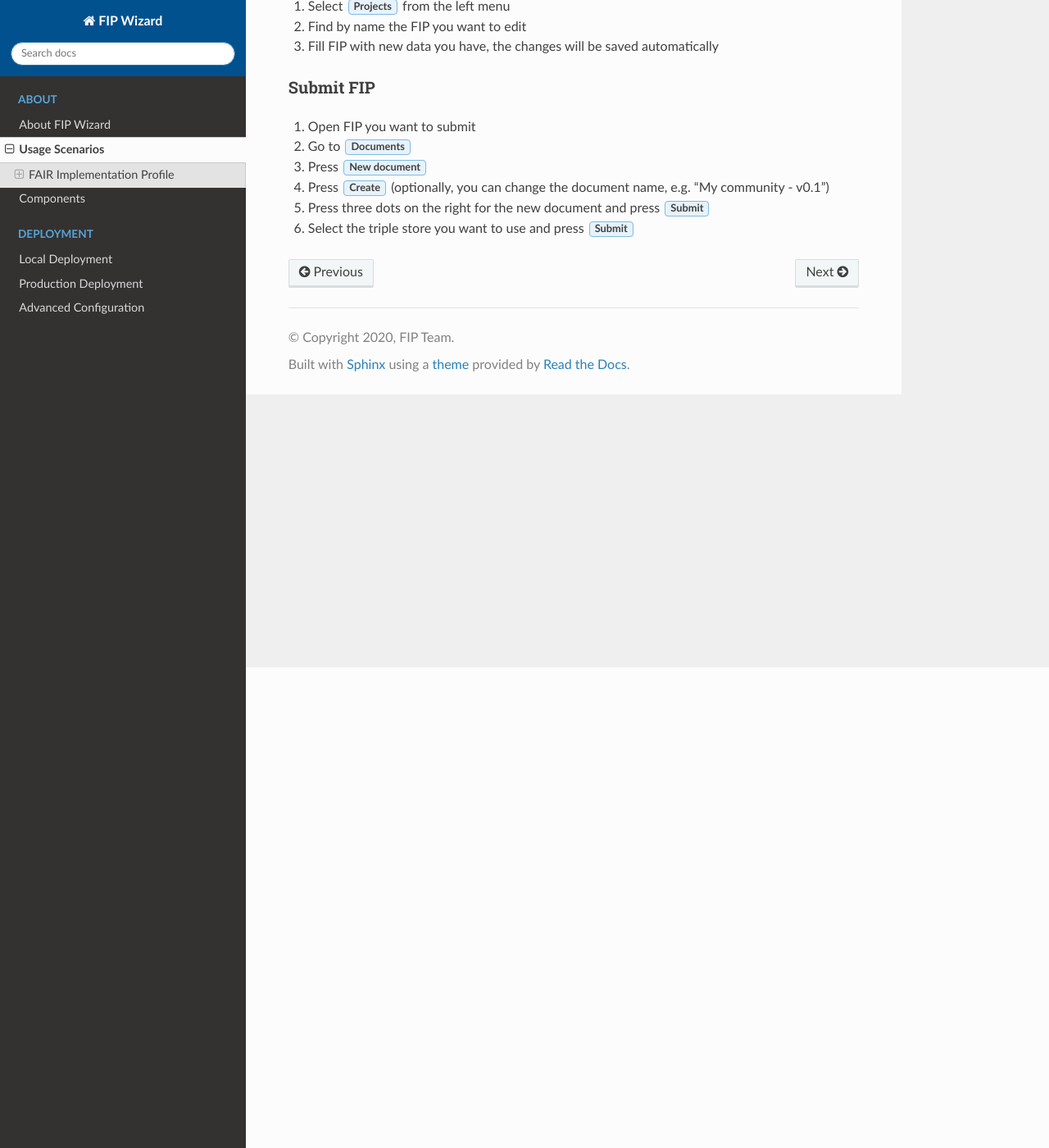
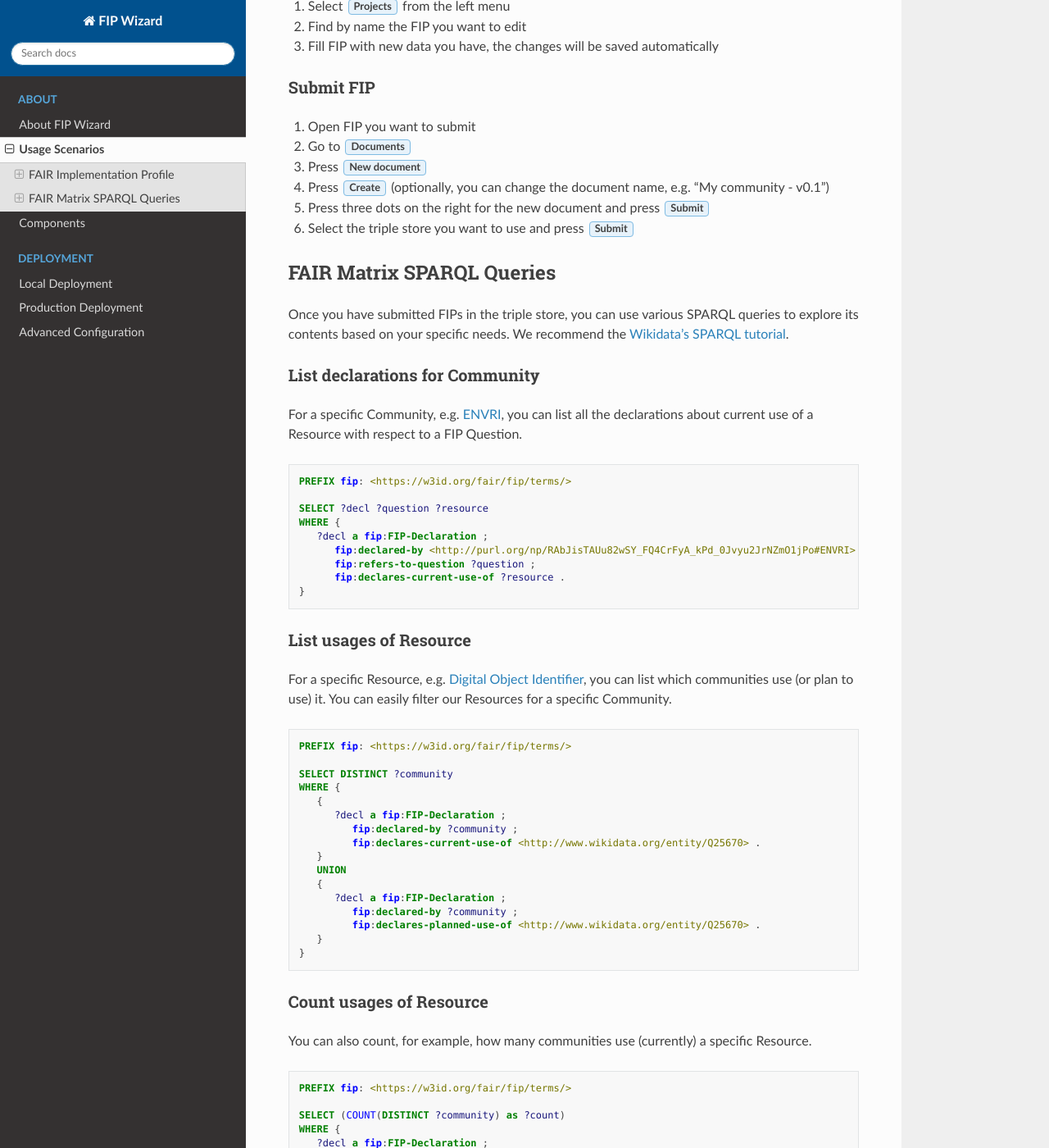
Before and after one commit to fip-wizard/docs, a Sphinx documentation site: the page built from docs/about/usage-scenarios.rst, in a window 1280 px wide and 1400 px high, scrolled down 586 px. Shown: the whole window at 82% size. Built offline with Sphinx 7.4.7 and the Read the Docs theme 2.0.0, drawn with Linux system fonts in a browser that asks for light colours; some of the changed text lies outside the part shown.

Commit message:
Add SPARQL queries

```diff
--- a/docs/about/usage-scenarios.rst
+++ b/docs/about/usage-scenarios.rst
@@ -34,3 +34,108 @@ Submit FIP
 4. Press :guilabel:`Create` (optionally, you can change the document name, e.g. "My community - v0.1")
 5. Press three dots on the right for the new document and press :guilabel:`Submit`
 6. Select the triple store you want to use and press :guilabel:`Submit`
+
+FAIR Matrix SPARQL Queries
+--------------------------
+
+Once you have submitted FIPs in the triple store, you can use various SPARQL queries to explore its contents based on your specific needs. We recommend the `Wikidata's SPARQL tutorial <https://www.wikidata.org/wiki/Wikidata:SPARQL_tutorial>`_.
+
+List declarations for Community
+~~~~~~~~~~~~~~~~~~~~~~~~~~~~~~~
+
+For a specific Community, e.g. `ENVRI <http://purl.org/np/RAbJisTAUu82wSY_FQ4CrFyA_kPd_0Jvyu2JrNZmO1jPo#ENVRI>`_, you can list all the declarations about current use of a Resource with respect to a FIP Question.
+
+.. code-block:: sparql
+
+   PREFIX fip: <https://w3id.org/fair/fip/terms/>
+
+   SELECT ?decl ?question ?resource
+   WHERE {
+      ?decl a fip:FIP-Declaration ;
+         fip:declared-by <http://purl.org/np/RAbJisTAUu82wSY_FQ4CrFyA_kPd_0Jvyu2JrNZmO1jPo#ENVRI> ;
+         fip:refers-to-question ?question ;
+         fip:declares-current-use-of ?resource .
+   }
+
+
+List usages of Resource
+~~~~~~~~~~~~~~~~~~~~~~~
+
+For a specific Resource, e.g. `Digital Object Identifier <http://www.wikidata.org/entity/Q25670>`_, you can list which communities use (or plan to use) it. You can easily filter our Resources for a specific Community.
+
+.. code-block:: sparql
+
+   PREFIX fip: <https://w3id.org/fair/fip/terms/>
+
+   SELECT DISTINCT ?community
+   WHERE {
+      {
+         ?decl a fip:FIP-Declaration ;
+            fip:declared-by ?community ;
+            fip:declares-current-use-of <http://www.wikidata.org/entity/Q25670> .
+      }
+      UNION
+      {
+         ?decl a fip:FIP-Declaration ;
+            fip:declared-by ?community ;
+            fip:declares-planned-use-of <http://www.wikidata.org/entity/Q25670> .
+      }
+   }
+
+
+Count usages of Resource
+~~~~~~~~~~~~~~~~~~~~~~~~
+
+You can also count, for example, how many communities use (currently) a specific Resource.
+
+.. code-block:: sparql
+
+   PREFIX fip: <https://w3id.org/fair/fip/terms/>
+
+   SELECT (COUNT(DISTINCT ?community) as ?count)
+   WHERE {
+      ?decl a fip:FIP-Declaration ;
+         fip:declared-by ?community ;
+         fip:declares-current-use-of <http://purl.org/np/RAiyPQd01Y1u-qo3HG3PDVgpHiIuNO9YngYlju1WTyzRI#DOI> .
+   }
+
+
+FAIR Matrix query
+~~~~~~~~~~~~~~~~~
+
+This query prepares a table for building FAIR Matrix. You can further limit it by including Community, Question, type of relation (use or planned), or Resource directly in the query.
+
+.. code-block:: text
+
+   PREFIX fip: <https://w3id.org/fair/fip/terms/>
+
+   SELECT ?community ?question ?rel ?resource ?resource_label ?resource_type
+   WHERE {
+      ?decl a fip:FIP-Declaration ;
+         fip:refers-to-question ?question ;
+         fip:declared-by ?community ;
+         ?rel ?resource .
+
+      VALUES ?rel {
+         fip:declares-current-use-of
+         fip:declares-planned-use-of
+      }
+      OPTIONAL {
+         ?resource rdfs:label ?resource_label
+      }
+      OPTIONAL {
+         VALUES ?resource_type {
+            fip:Available-FAIR-Enabling-Resource
+            fip:FAIR-Enabling-Resource-to-be-Developed
+         }
+         ?resource a ?resource_type
+      }
+   }
+
+In FAIR Matrix (or FIP Fingerprint), use of a Resource by a Community can be:
+
+- ``0`` = Resource is not used by Community (cannot be queried, need to compare the list of all possible resources with used resources)
+- ``1`` = Resource is currently used by Community (limit only to ``fip:declares-current-use-of``)
+- ``2`` = Resource is planned to be used by Community (limit only to ``fip:declares-planned-use-of``)
+
+This query uses `SPARQL 1.1 <https://www.w3.org/TR/sparql11-query/>`_ with keywords ``VALUES`` and ``OPTIONAL``. You need to pre-fill your triple store with the Resources (with type and label at minimum).
```
Also changed, not shown: 1 other file.
